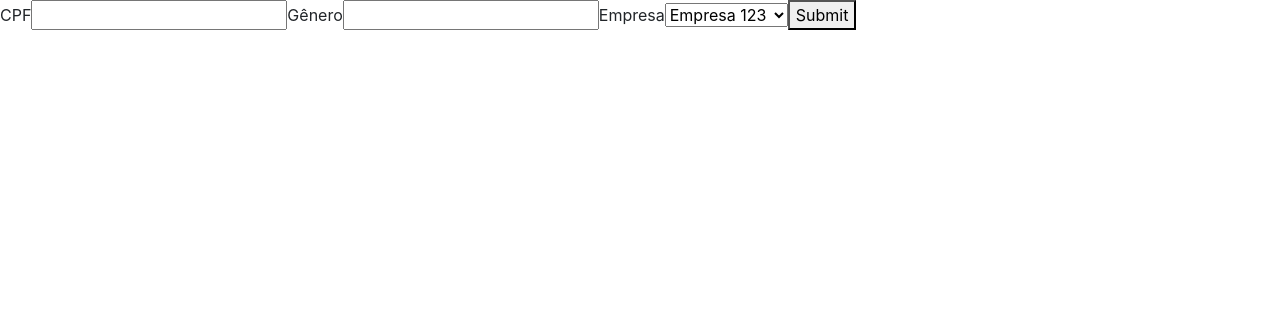
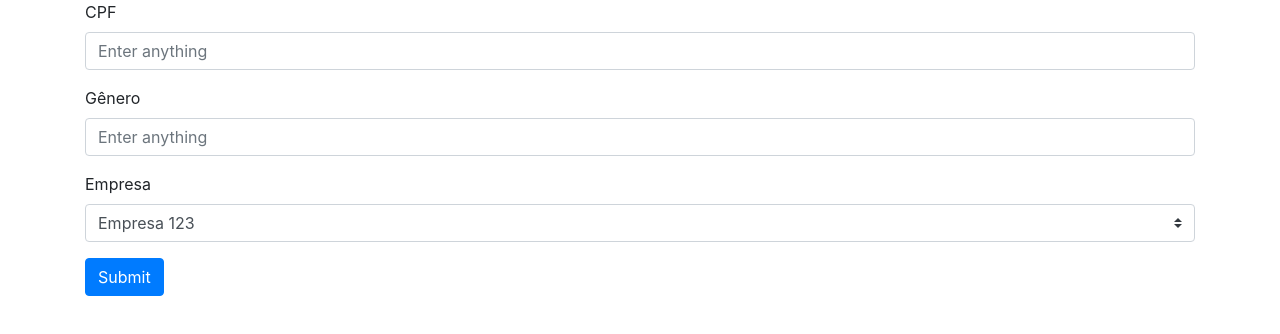
Before and after one commit to tbressanin-zz/foo, a React (Create React App) app: page / in a window 1280 px wide. Shown: the top 334 px of the page. Built offline with nearby package versions, Linux system fonts and the light colour scheme.

Commit message:
step5 formik + bootstrap

```diff
--- a/src/App.js
+++ b/src/App.js
@@ -1,17 +1,22 @@
 import React from 'react';
 // import React, { Component } from 'react';
-// import { Button, Form } from 'react-bootstrap';
+import { Container, Row, Col } from 'react-bootstrap';
+import 'bootstrap/dist/css/bootstrap.min.css';
 
 //
 // Escolha o exemplo
 //
-import FormBasic from './Step4';
+import FormBasic from './Step5';
 
 function App() {
   return (
-    <div className="App">
-      <FormBasic />
-    </div>
+    <Container fluid="md">
+      <Row>
+        <Col>
+          <FormBasic />
+        </Col>
+      </Row>
+    </Container>
   );
 }
 
--- /dev/null
+++ b/src/Step5.jsx
@@ -0,0 +1,99 @@
+import React from 'react';
+import { Formik, Field, ErrorMessage } from 'formik';
+import * as Yup from 'yup';
+import { Form, Button } from 'react-bootstrap';
+import data from "./data/form01.json";
+
+//
+// Gerar os campos do formulário
+//
+function generatorAllFields(arrFields) {
+
+  // para cada campo, um formato diferente
+  let generatorEachField = (field) => {
+    switch (field.type) {
+      case "short_text":
+        return (
+          <Form.Group controlId="exampleForm.{field.id}">
+            <Form.Label>{field.name}</Form.Label>
+            <Form.Control type="text" name="{field.id}" placeholder="Enter anything" />
+            <ErrorMessage name="{field.id}" />
+          </Form.Group>
+        )
+      case "single_select":
+        return (
+          <Form.Group controlId="exampleForm.{field.id}">
+            <Form.Label>{field.name}</Form.Label>
+            <Form.Control type="text" name="{field.id}" placeholder="Enter anything" />
+            <ErrorMessage name="{field.id}" />
+          </Form.Group>
+        )
+      case "dynamic_select":
+        return (
+          <Form.Group controlId="exampleForm.{field.id}">
+            <Form.Label>{field.name}</Form.Label>
+            <Form.Control as="select" custom>
+              <SelectOptions data={field.options} />
+            </Form.Control>
+            <ErrorMessage name="{field.id}" />
+          </Form.Group>
+        )
+      default:
+        return (<>field not found !</>)
+    }
+  }
+
+  // laço nos campos do formulário
+  return arrFields.map(generatorEachField);
+}
+
+//
+// para gerar as `options` dos selects
+//
+class SelectOptions extends React.Component {
+  getOption(field) {
+    // console.log(field);
+    return <option value={field.key}>{field.label}</option>
+  }
+  render() {
+    return this.props.data.map(this.getOption);
+  }
+}
+
+//
+const initialValues = { firstName: '', lastName: '', email: '' };
+
+//
+const validationSchema = Yup.object({
+  firstName: Yup.string()
+    .max(15, 'Must be 15 characters or less')
+    .required('Required'),
+  lastName: Yup.string()
+    .max(20, 'Must be 20 characters or less')
+    .required('Required'),
+  email: Yup.string()
+    .email('Invalid email address')
+    .required('Required'),
+})
+
+//
+const onSubmit = (values, { setSubmitting }) => {
+  setTimeout(() => {
+    alert(JSON.stringify(values, null, 2));
+    setSubmitting(false);
+  }, 400);
+}
+
+//
+const FormStep4 = () => {
+  return (
+    <Formik initialValues={initialValues} validationSchema={validationSchema} onSubmit={onSubmit} >
+      <Form>
+        {generatorAllFields(data.fields)}
+        <Button variant="primary" type="submit">Submit</Button>
+      </Form>
+    </Formik>
+  );
+};
+
+export default FormStep4;
```
